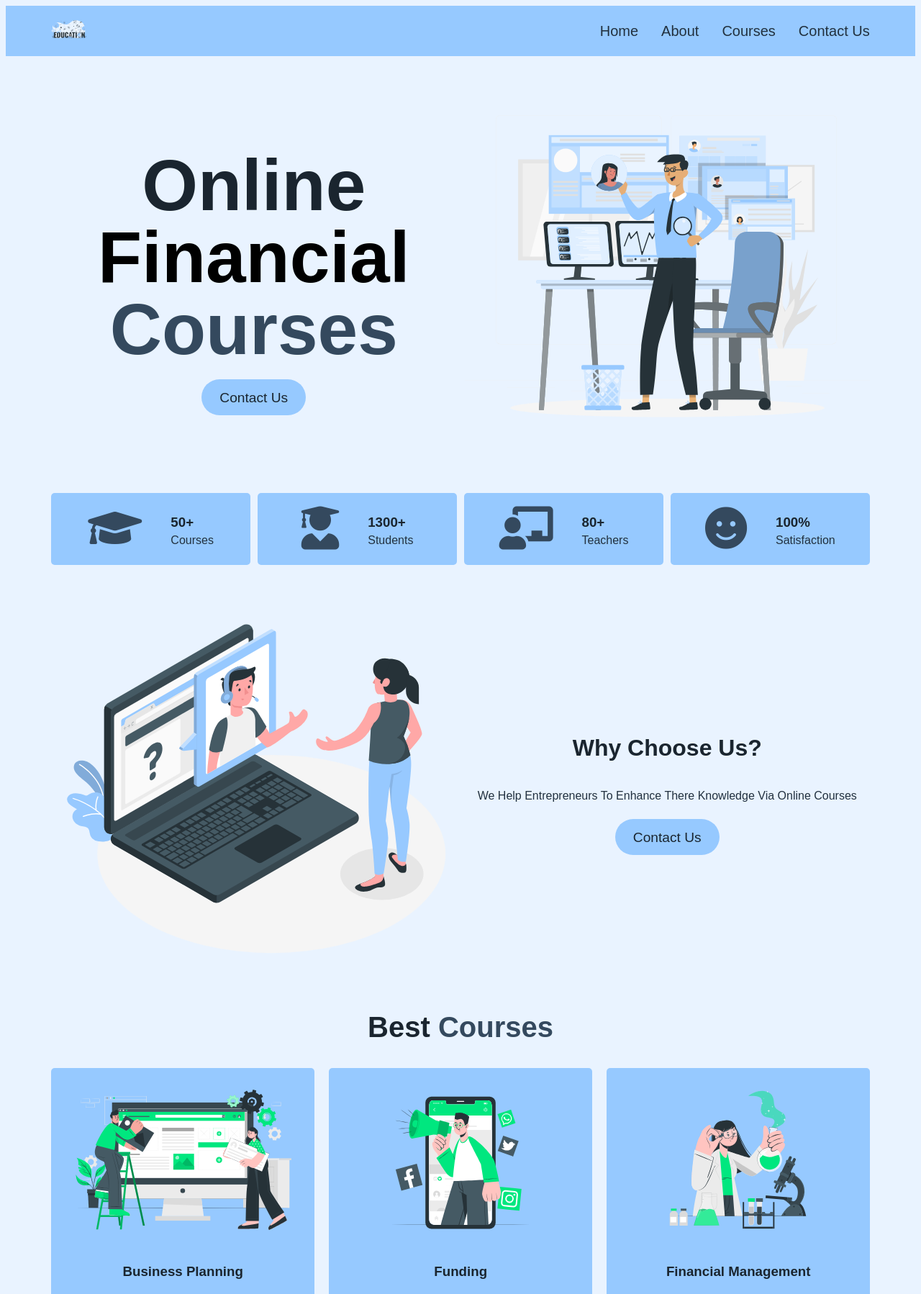
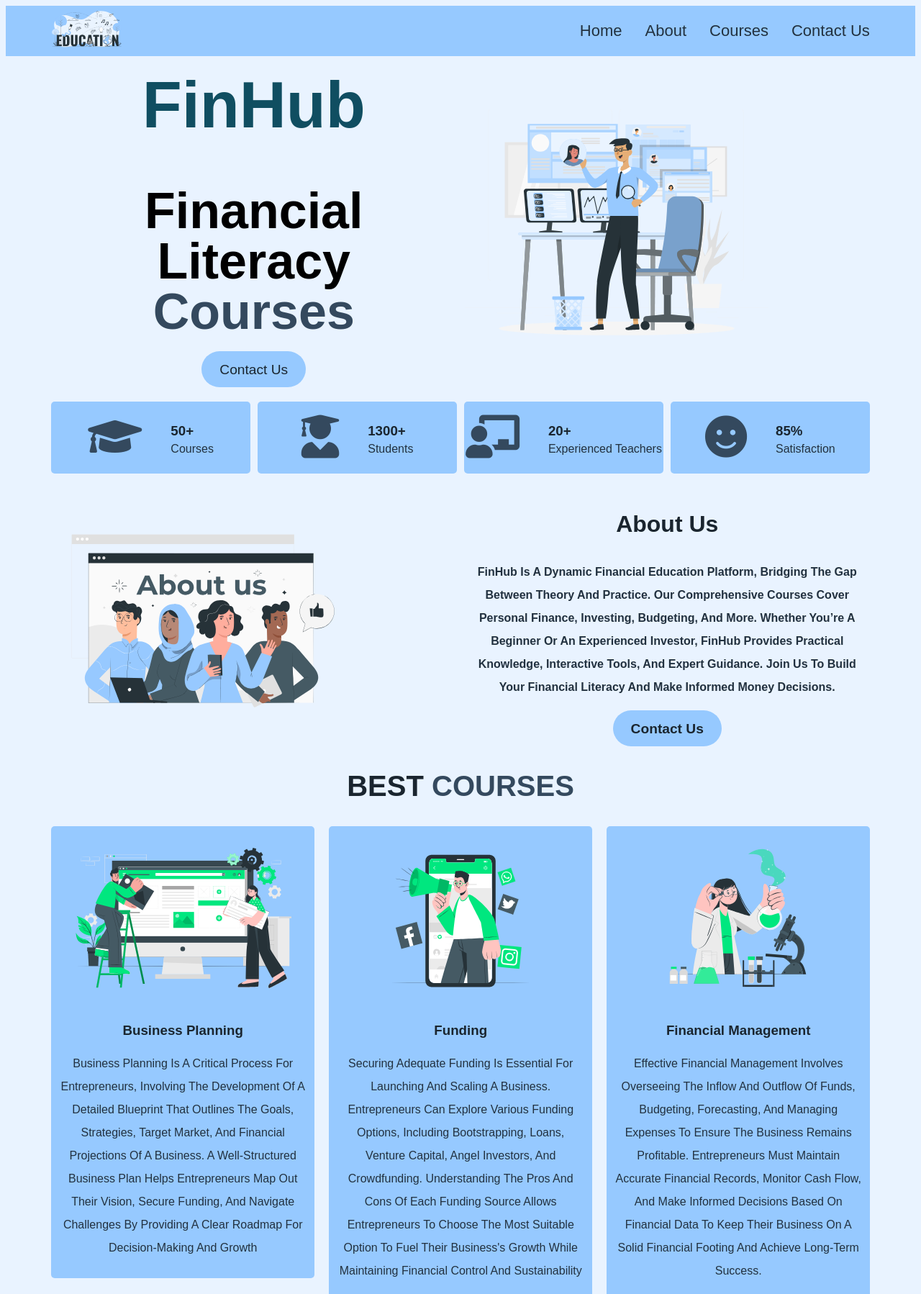
Before and after one commit to KumarMalay/Financial-Literacy-Application-for-Entrepreneurs, a PHP site: page / in a window 1280 px wide. Shown: the top 1798 px of the page at 72% size. Run offline with PHP 8.4, Linux system fonts and the light colour scheme.

Commit message:
Html css Completed

```diff
--- a/CSS/style.css
+++ b/CSS/style.css
@@ -77,7 +77,7 @@ ul {
   height: 70px;
   justify-content: space-between;
   align-items: center;
-  font-size: 20px;
+  font-size: 22px;
 }
 
 .navigation-bar #menu-btn {
@@ -88,7 +88,8 @@ ul {
 }
 
 #navigation-vw .navigation-bar .logo a img {
-  width: 50px;
+  width: 100px;
+  height: 100px;
 }
 
 #navigation-vw .navigation-bar .navigations ul {
@@ -128,8 +129,15 @@ ul {
   text-align: center;
 }
 
+#home .content h1 #c1 {
+  font-size: 90px;
+  color: rgb(16, 78, 97);
+  margin: 20px 0;
+  line-height: 0;
+}
+
 #home .content h1 {
-  font-size: 100px;
+  font-size: 70px;
   margin: 20px 0;
   line-height: 1;
 }
@@ -168,12 +176,8 @@ ul {
 }
 
 .section-image img {
-  width: 100%;
+  width: 75%;
 }
-
-/* end home style */
-
-/* sart count section style */
 
 .count {
   display: grid;
@@ -227,6 +231,7 @@ ul {
 .about .content {
   flex: 1 1 40rem;
   text-align: center;
+  font-weight: 700;
 }
 
 .about .content h3 {
--- a/index.html
+++ b/index.html
@@ -38,10 +38,14 @@
     </header>
     <!-- Home -->
     <section id="home" class="container">
+      <!-- <div class="content1">
+        <h1><span>FinHub</span></h1>
+      </div> -->
       <div class="content">
         <h1>
-          <span>Online</span>
-          <span>Financial</span>
+          <span id="c1">FinHub</span></br>
+          <span></br></span>
+          <span>Financial Literacy</span>
           <span>courses</span>
         </h1>
 
@@ -77,8 +81,8 @@
           <i class="fas fa-chalkboard-teacher"></i>
         </div>
         <div class="content">
-          <h3>80+</h3>
-          <span>teachers</span>
+          <h3>20+</h3>
+          <span>Experienced teachers</span>
         </div>
       </div>
       <div class="card">
@@ -86,7 +90,7 @@
           <i class="fas fa-smile"></i>
         </div>
         <div class="content">
-          <h3>100%</h3>
+          <h3>85%</h3>
           <span>satisfaction</span>
         </div>
       </div>
@@ -94,12 +98,12 @@
 
     <section class="about container" id="about">
       <div class="section-image">
-        <img src="images/about-img.svg" alt="" />
+        <img src="image/3.svg" alt="" />
       </div>
       <div class="content">
-        <h3>why choose us?</h3>
+        <h3>About us</h3>
         <p>
-          We help Entrepreneurs to enhance there knowledge via Online Courses
+          FinHub is a dynamic financial education platform, bridging the gap between theory and practice. Our comprehensive courses cover personal finance, investing, budgeting, and more. Whether you’re a beginner or an experienced investor, FinHub provides practical knowledge, interactive tools, and expert guidance. Join us to build your financial literacy and make informed money decisions.
         </p>
         <a class="btn" href="#">contact us</a>
       </div>
@@ -107,8 +111,8 @@
 
     <section class="courses container" id="courses">
       <h1 class="heading">
-        <span>Best</span>
-        <span>courses</span>
+        <span>BEST</span>
+        <span>COURSES</span>
       </h1>
       <div class="swiper .container">
         <div class="swiper-wrapper">
@@ -121,11 +125,8 @@
               <p>
                 Business planning is a critical process for entrepreneurs,
                 involving the development of a detailed blueprint that outlines
-                the goals, strategies, target market, and financial projections
-                of a business. A well-structured business plan helps
-                entrepreneurs map out their vision, secure funding, and navigate
-                challenges by providing a clear roadmap for decision-making and
-                growth
+                the goals, strategies, target market, and financial projections of a business. A well-structured business plan helps
+                entrepreneurs map out their vision, secure funding, and navigate challenges by providing a clear roadmap for decision-making and growth
               </p>
             </div>
           </div>
@@ -175,8 +176,7 @@
                 understand the various tax obligations, such as income tax,
                 payroll tax, and sales tax, and explore legal avenues to reduce
                 their tax burden through deductions, credits, and efficient tax
-                planning. Staying compliant with tax regulations also helps
-                avoid penalties and ensures the business operates smoothly.
+                planning.
               </p>
             </div>
           </div>
@@ -192,10 +192,7 @@
                 about key accounting principles, such as double-entry
                 bookkeeping, financial statements (income statement, balance
                 sheet, and cash flow statement), and the importance of
-                maintaining accurate records. Proper accounting practices enable
-                entrepreneurs to analyze their financial performance, make
-                data-driven decisions, and communicate effectively with
-                stakeholders like investors and creditors.
+                maintaining accurate records.
               </p>
             </div>
         </div>
@@ -205,7 +202,6 @@
 
     <section class="reviews container" id="reviews">
       <h1 class="heading">
-        <span>STUDENT'S</span>
         <span>REVIEWS</span>
       </h1>
       <div class="swiper">
@@ -233,7 +229,7 @@
               Helped me to understand better
             </p>
             <div class="student">
-              <img src="images/pic-2.png" alt="" />
+              <img src="images/pic-1.png" alt="" />
               <div class="rate">
                 <h3 class="name">Adnan Ghani</h3>
                 <div class="stars">
@@ -251,7 +247,7 @@
               very informative
             </p>
             <div class="student">
-              <img src="images/pic-3.png" alt="" />
+              <img src="images/pic-1.png" alt="" />
               <div class="rate">
                 <h3 class="name">Tanmay Vikas Admuthe</h3>
                 <div class="stars">
@@ -272,16 +268,15 @@
 
     <section class="contact container" id="contact">
       <h1 class="heading">
-        <span>contact</span>
-        <span>us</span>
+        <span>CONTACT</span>
+        <span>US</span>
       </h1>
       <div class="contact-content about">
         <div class="section-image">
-          <img src="images/contact-img.svg" alt="" />
+          <img src="image/Contact us-bro.svg" alt="" />
         </div>
 
         <form action="" method="post" class="form-container">
-          <h2>Contact Us</h2>
 
           <div class="form-group">
               <label for="name">Your Name</label>
```
Also changed, not shown: other parts of CSS/style.css (+4 -77 lines), image/3.svg (added), image/4.jpg (added), image/Contact us-bro.svg (added).
